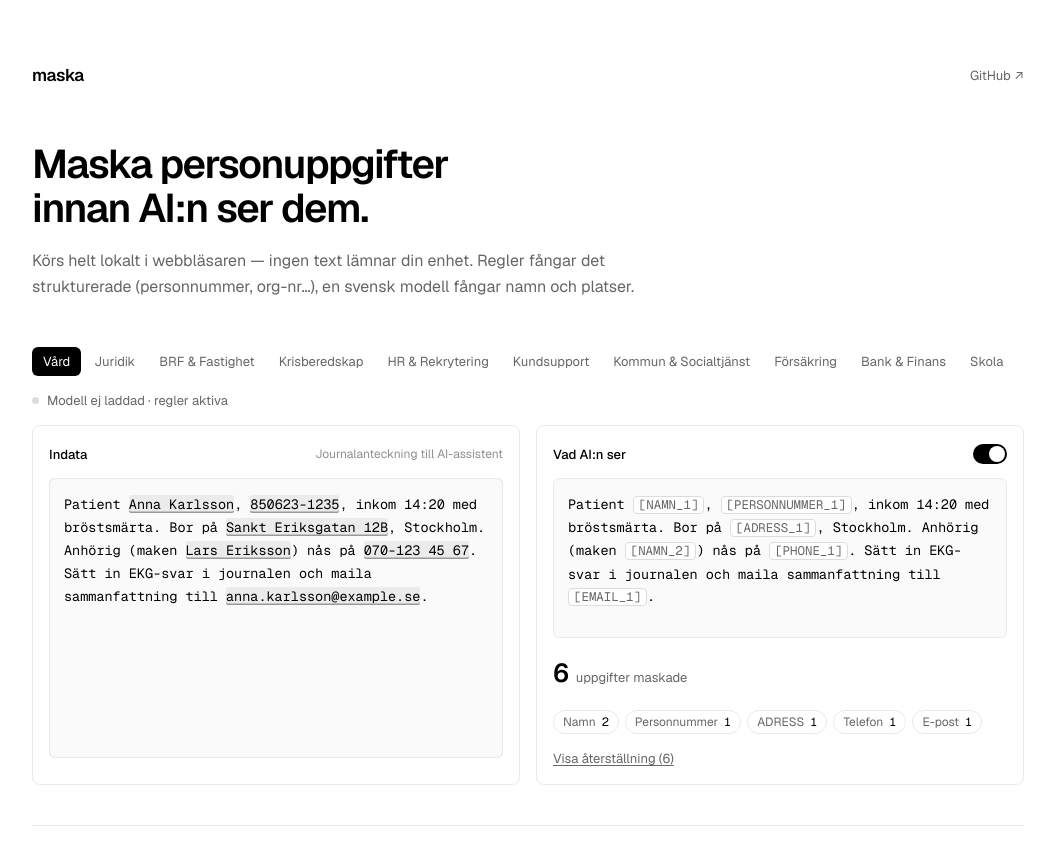
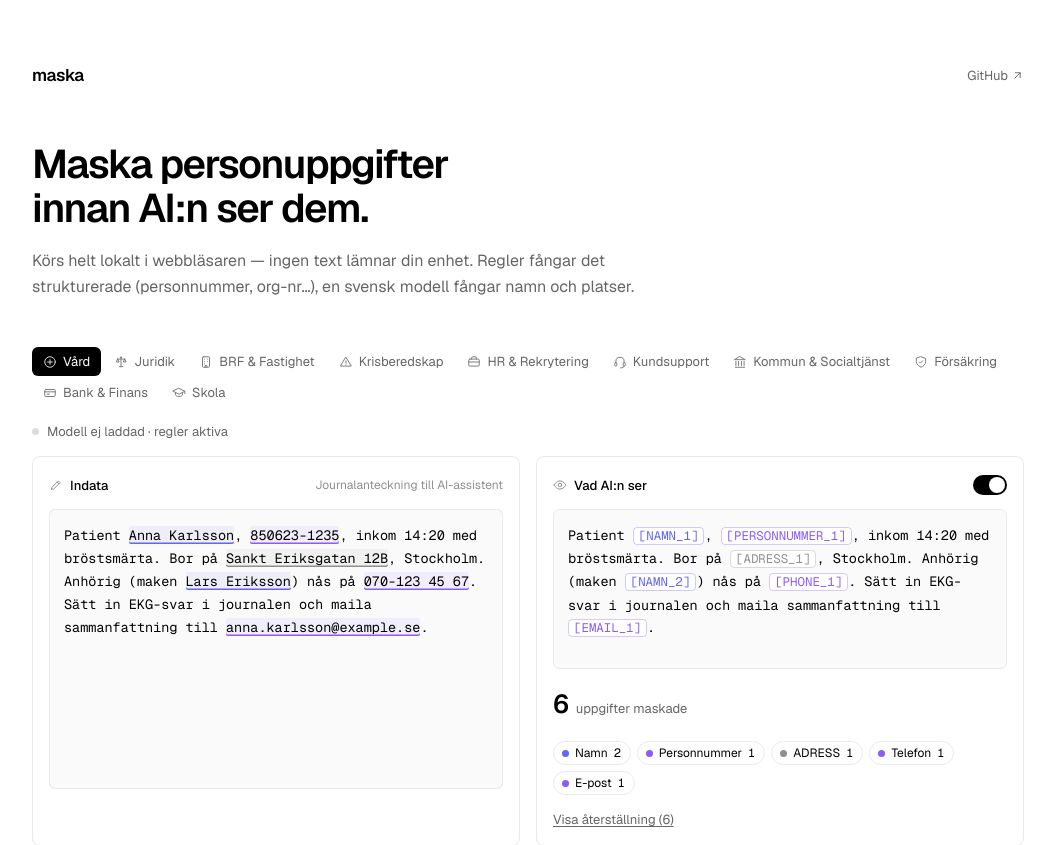
Before and after one commit to joelhagvall/maskera, a React (Vite) app in the folder apps/demo/: page / in a window 1280 px wide. Shown: the top 845 px of the page, without its empty margins (112-1167 px from the left). Built offline with nearby package versions, Linux system fonts and the light colour scheme.

Commit message:
custom svg icons + colour per PII type

```diff
--- a/apps/demo/src/components/Controls.tsx
+++ b/apps/demo/src/components/Controls.tsx
@@ -1,3 +1,4 @@
+import { DOMAIN_ICONS } from "../icons"
 import { type Scenario, scenarios } from "../scenarios"
 import type { NerStatus } from "../useSwedishNer"
 
@@ -36,16 +37,20 @@ export function Controls({
   return (
     <div className="controls">
       <div className="tabs">
-        {scenarios.map((s) => (
+        {scenarios.map((s) => {
+          const Icon = DOMAIN_ICONS[s.id]
+          return (
             <button
               type="button"
               key={s.id}
               className={`tab ${s.id === activeId ? "on" : ""}`}
               onClick={() => onPick(s)}
             >
+              {Icon && <Icon size={14} />}
               {s.name}
             </button>
-        ))}
+          )
+        })}
       </div>
       <ModelStatus status={status} progress={progress} analyzing={analyzing} />
     </div>
--- a/apps/demo/src/components/Header.tsx
+++ b/apps/demo/src/components/Header.tsx
@@ -1,4 +1,5 @@
 import { GITHUB } from "../constants"
+import { ArrowUpRightIcon } from "../icons"
 
 export function Header() {
   return (
@@ -6,7 +7,8 @@ export function Header() {
       <div className="head-row">
         <span className="wordmark">maska</span>
         <a className="ghlink" href={GITHUB} target="_blank" rel="noreferrer">
-          GitHub ↗
+          GitHub
+          <ArrowUpRightIcon size={13} />
         </a>
       </div>
       <h1 className="title">Maska personuppgifter innan AI:n ser dem.</h1>
--- a/apps/demo/src/components/InputCard.tsx
+++ b/apps/demo/src/components/InputCard.tsx
@@ -1,5 +1,6 @@
 import type { Redaction } from "@maska/core"
 import { useRef } from "react"
+import { PencilIcon } from "../icons"
 import { HighlightedText } from "../segments"
 
 export function InputCard({
@@ -18,7 +19,10 @@ export function InputCard({
   return (
     <section className="card">
       <div className="card-head">
-        <span className="card-title">Indata</span>
+        <span className="card-title">
+          <PencilIcon size={14} />
+          Indata
+        </span>
         <span className="card-sub">{tagline}</span>
       </div>
       <div className="editor">
--- a/apps/demo/src/components/OutputCard.tsx
+++ b/apps/demo/src/components/OutputCard.tsx
@@ -1,6 +1,7 @@
 import type { RedactResult } from "@maska/core"
 import { useMemo, useState } from "react"
-import { labelSv } from "../labels"
+import { EyeIcon, EyeOffIcon } from "../icons"
+import { labelMeta } from "../labels"
 import { RedactedText } from "../segments"
 import { Switch } from "./ui"
 
@@ -18,12 +19,16 @@ function Stats({ result, protect }: { result: RedactResult; protect: boolean })
         <span className="num-l">{protect ? "uppgifter maskade" : "uppgifter exponerade"}</span>
       </div>
       <div className="tags">
-        {counts.map(([label, n]) => (
-          <span key={label} className="tag">
-            {labelSv(label)}
-            <span className="tag-n">{n}</span>
-          </span>
-        ))}
+        {counts.map(([label, n]) => {
+          const m = labelMeta(label)
+          return (
+            <span key={label} className="tag">
+              <span className="tag-dot" style={{ background: m.color }} />
+              {m.sv}
+              <span className="tag-n">{n}</span>
+            </span>
+          )
+        })}
       </div>
     </div>
   )
@@ -59,7 +64,10 @@ export function OutputCard({ result, original }: { result: RedactResult; origina
   return (
     <section className="card">
       <div className="card-head">
-        <span className="card-title">{protect ? "Vad AI:n ser" : "Utan maska"}</span>
+        <span className="card-title">
+          {protect ? <EyeIcon size={14} /> : <EyeOffIcon size={14} />}
+          {protect ? "Vad AI:n ser" : "Utan maska"}
+        </span>
         <Switch checked={protect} onChange={setProtect} />
       </div>
 
--- /dev/null
+++ b/apps/demo/src/icons.tsx
@@ -0,0 +1,152 @@
+import type { ReactElement, ReactNode, SVGProps } from "react"
+
+type IconProps = SVGProps<SVGSVGElement> & { size?: number }
+
+/** Shared wrapper — all icons are 24×24 line drawings using currentColor. */
+function Svg({ size = 16, children, ...rest }: IconProps & { children: ReactNode }) {
+  return (
+    <svg
+      width={size}
+      height={size}
+      viewBox="0 0 24 24"
+      fill="none"
+      stroke="currentColor"
+      strokeWidth={1.7}
+      strokeLinecap="round"
+      strokeLinejoin="round"
+      aria-hidden
+      {...rest}
+    >
+      {children}
+    </svg>
+  )
+}
+
+// --- domain icons -------------------------------------------------------
+
+export const HealthIcon = (p: IconProps) => (
+  <Svg {...p}>
+    <circle cx="12" cy="12" r="9" />
+    <path d="M12 8v8M8 12h8" />
+  </Svg>
+)
+
+export const LawIcon = (p: IconProps) => (
+  <Svg {...p}>
+    <path d="M12 4v16M9 20h6" />
+    <path d="M6 7h12" />
+    <circle cx="12" cy="4" r="1" />
+    <path d="M6 7 4 12h4zM18 7l-2 5h4z" />
+  </Svg>
+)
+
+export const BuildingIcon = (p: IconProps) => (
+  <Svg {...p}>
+    <rect x="6" y="3" width="12" height="18" rx="1.5" />
+    <path d="M9.5 7h0M14.5 7h0M9.5 11h0M14.5 11h0M9.5 15h0" />
+    <path d="M10.5 21v-3h3v3" />
+  </Svg>
+)
+
+export const AlertIcon = (p: IconProps) => (
+  <Svg {...p}>
+    <path d="M12 4 21 19H3z" />
+    <path d="M12 10v4" />
+    <path d="M12 16.5h0" />
+  </Svg>
+)
+
+export const HrIcon = (p: IconProps) => (
+  <Svg {...p}>
+    <rect x="3" y="7" width="18" height="12" rx="2" />
+    <path d="M8 7V5a2 2 0 0 1 2-2h4a2 2 0 0 1 2 2v2" />
+    <path d="M3 12h18" />
+  </Svg>
+)
+
+export const SupportIcon = (p: IconProps) => (
+  <Svg {...p}>
+    <path d="M5 13v-2a7 7 0 0 1 14 0v2" />
+    <rect x="3" y="13" width="3.5" height="6" rx="1.5" />
+    <rect x="17.5" y="13" width="3.5" height="6" rx="1.5" />
+    <path d="M19 19a4 4 0 0 1-4 3h-2" />
+  </Svg>
+)
+
+export const LandmarkIcon = (p: IconProps) => (
+  <Svg {...p}>
+    <path d="M12 3 21 8H3z" />
+    <path d="M4 21h16" />
+    <path d="M5 11v7M9.5 11v7M14.5 11v7M19 11v7" />
+  </Svg>
+)
+
+export const ShieldIcon = (p: IconProps) => (
+  <Svg {...p}>
+    <path d="M12 3 20 6v5c0 5-4 8-8 10-4-2-8-5-8-10V6z" />
+    <path d="M9 12l2 2 4-4" />
+  </Svg>
+)
+
+export const BankIcon = (p: IconProps) => (
+  <Svg {...p}>
+    <rect x="3" y="6" width="18" height="12" rx="2" />
+    <path d="M3 10h18" />
+    <path d="M7 14h4" />
+  </Svg>
+)
+
+export const SchoolIcon = (p: IconProps) => (
+  <Svg {...p}>
+    <path d="M12 4 22 9l-10 5L2 9z" />
+    <path d="M6 11v4c0 1.2 2.7 3 6 3s6-1.8 6-3v-4" />
+    <path d="M22 9v4" />
+  </Svg>
+)
+
+// --- ui icons -----------------------------------------------------------
+
+export const PencilIcon = (p: IconProps) => (
+  <Svg {...p}>
+    <path d="M5 19l-1 1 1-4L16 5l3 3L8 19z" />
+    <path d="M14 7l3 3" />
+  </Svg>
+)
+
+export const EyeIcon = (p: IconProps) => (
+  <Svg {...p}>
+    <path d="M2 12s3.5-7 10-7 10 7 10 7-3.5 7-10 7S2 12 2 12z" />
+    <circle cx="12" cy="12" r="3" />
+  </Svg>
+)
+
+export const EyeOffIcon = (p: IconProps) => (
+  <Svg {...p}>
+    <path d="M4 5s2.5 4 8 4 8-4 8-4" opacity="0" />
+    <path d="M2 12s3.5-7 10-7 10 7 10 7-3.5 7-10 7S2 12 2 12z" />
+    <circle cx="12" cy="12" r="3" />
+    <path d="M3 3l18 18" />
+  </Svg>
+)
+
+export const ArrowUpRightIcon = (p: IconProps) => (
+  <Svg {...p}>
+    <path d="M7 17 17 7" />
+    <path d="M8 7h9v9" />
+  </Svg>
+)
+
+// --- mapping: scenario id -> icon ---------------------------------------
+
+export const DOMAIN_ICONS: Record<string, (p: IconProps) => ReactElement> = {
+  vard: HealthIcon,
+  juridik: LawIcon,
+  brf: BuildingIcon,
+  kris: AlertIcon,
+  hr: HrIcon,
+  support: SupportIcon,
+  kommun: LandmarkIcon,
+  forsakring: ShieldIcon,
+  bank: BankIcon,
+  skola: SchoolIcon,
+}
--- a/apps/demo/src/labels.ts
+++ b/apps/demo/src/labels.ts
@@ -1,26 +1,43 @@
-const SV: Record<string, string> = {
-  NAMN: "Namn",
-  PER: "Namn",
-  LOC: "Plats",
-  ORG: "Organisation",
-  ADR: "Adress",
-  PERSONNUMMER: "Personnummer",
-  SAMORDNINGSNUMMER: "Samordningsnr",
-  ORGANISATIONSNUMMER: "Org.nummer",
-  LAGENHETSNUMMER: "Lägenhetsnr",
-  POSTNUMMER: "Postnummer",
-  EMAIL: "E-post",
-  PHONE: "Telefon",
-  IBAN: "IBAN",
-  BANKGIRO: "Bankgiro",
-  PLUSGIRO: "Plusgiro",
-  CREDIT_CARD: "Kortnummer",
-  REGNUMMER: "Reg.nummer",
-  IP_ADDRESS: "IP-adress",
-  URL: "Länk",
+export interface LabelMeta {
+  sv: string
+  /** Category colour — the hue encodes the *kind* of data, not decoration. */
+  color: string
 }
 
-/** Swedish display name for a label, falling back to the label itself. */
-export function labelSv(label: string): string {
-  return SV[label] ?? label
+// Four restrained hues, one per data category.
+const PERSON = "#6366f1" // indigo
+const PLACE = "#10b981" // emerald
+const ORG = "#f59e0b" // amber
+const ID = "#8b5cf6" // violet
+
+const MAP: Record<string, LabelMeta> = {
+  // names
+  NAMN: { sv: "Namn", color: PERSON },
+  PER: { sv: "Namn", color: PERSON },
+  // places & addresses
+  LOC: { sv: "Plats", color: PLACE },
+  ADR: { sv: "Adress", color: PLACE },
+  POSTNUMMER: { sv: "Postnummer", color: PLACE },
+  LAGENHETSNUMMER: { sv: "Lägenhetsnr", color: PLACE },
+  // organisations
+  ORG: { sv: "Organisation", color: ORG },
+  ORGANISATIONSNUMMER: { sv: "Org.nummer", color: ORG },
+  // structured ids & contact
+  PERSONNUMMER: { sv: "Personnummer", color: ID },
+  SAMORDNINGSNUMMER: { sv: "Samordningsnr", color: ID },
+  EMAIL: { sv: "E-post", color: ID },
+  PHONE: { sv: "Telefon", color: ID },
+  IBAN: { sv: "IBAN", color: ID },
+  BANKGIRO: { sv: "Bankgiro", color: ID },
+  PLUSGIRO: { sv: "Plusgiro", color: ID },
+  CREDIT_CARD: { sv: "Kortnummer", color: ID },
+  REGNUMMER: { sv: "Reg.nummer", color: ID },
+  IP_ADDRESS: { sv: "IP-adress", color: ID },
+  URL: { sv: "Länk", color: ID },
 }
+
+const FALLBACK: LabelMeta = { sv: "Uppgift", color: "#8f8f8f" }
+
+export function labelMeta(label: string): LabelMeta {
+  return MAP[label] ?? { ...FALLBACK, sv: label }
+}
--- a/apps/demo/src/segments.tsx
+++ b/apps/demo/src/segments.tsx
@@ -1,10 +1,12 @@
 import type { Redaction } from "@maska/core"
 import type { ReactNode } from "react"
+import { labelMeta } from "./labels"
 
 interface Range {
   start: number
   end: number
   key: string
+  color: string
 }
 
 /**
@@ -15,30 +17,35 @@ interface Range {
 function weave(
   text: string,
   ranges: Range[],
-  render: (slice: string, key: string) => ReactNode,
+  render: (slice: string, range: Range) => ReactNode,
 ): ReactNode[] {
   const nodes: ReactNode[] = []
   let last = 0
   for (const r of ranges) {
     if (r.start > last) nodes.push(text.slice(last, r.start))
-    nodes.push(render(text.slice(r.start, r.end), r.key))
+    nodes.push(render(text.slice(r.start, r.end), r))
     last = r.end
   }
   if (last < text.length) nodes.push(text.slice(last))
   return nodes
 }
 
-/** Original text with detected PII marked. */
+/** Original text with detected PII marked, colour-coded by category. */
 export function HighlightedText({ text, redactions }: { text: string; redactions: Redaction[] }) {
-  const ranges = redactions.map((r) => ({
+  const ranges: Range[] = redactions.map((r) => ({
     start: r.start,
     end: r.end,
     key: `${r.start}-${r.label}`,
+    color: labelMeta(r.label).color,
   }))
   return (
     <>
-      {weave(text, ranges, (slice, key) => (
-        <mark key={key} className="hl">
+      {weave(text, ranges, (slice, r) => (
+        <mark
+          key={r.key}
+          className="hl"
+          style={{ background: `${r.color}14`, boxShadow: `inset 0 -1.6px 0 ${r.color}` }}
+        >
           {slice}
         </mark>
       ))}
@@ -47,18 +54,23 @@ export function HighlightedText({ text, redactions }: { text: string; redactions
   )
 }
 
-const TOKEN_RE = /\[[A-ZÅÄÖ_]+_\d+\]/g
+const TOKEN_RE = /\[([A-ZÅÄÖ_]+)_\d+\]/g
 
-/** Redacted text with placeholder tokens styled. */
+/** Redacted text with placeholder tokens styled per category. */
 export function RedactedText({ text }: { text: string }) {
   const ranges: Range[] = []
   for (const m of text.matchAll(TOKEN_RE)) {
-    ranges.push({ start: m.index, end: m.index + m[0].length, key: `${m.index}-${m[0]}` })
+    ranges.push({
+      start: m.index,
+      end: m.index + m[0].length,
+      key: `${m.index}-${m[0]}`,
+      color: labelMeta(m[1]).color,
+    })
   }
   return (
     <>
-      {weave(text, ranges, (slice, key) => (
-        <span key={key} className="token">
+      {weave(text, ranges, (slice, r) => (
+        <span key={r.key} className="token" style={{ color: r.color, borderColor: `${r.color}55` }}>
           {slice}
         </span>
       ))}
--- a/apps/demo/src/styles.css
+++ b/apps/demo/src/styles.css
@@ -45,6 +45,9 @@ body {
   letter-spacing: -0.02em;
 }
 .ghlink {
+  display: inline-flex;
+  align-items: center;
+  gap: 3px;
   font-size: 13px;
   color: var(--muted);
   text-decoration: none;
@@ -83,6 +86,9 @@ body {
   gap: 2px;
 }
 .tab {
+  display: inline-flex;
+  align-items: center;
+  gap: 6px;
   border: none;
   background: transparent;
   color: var(--muted);
@@ -92,6 +98,9 @@ body {
   border-radius: var(--radius-sm);
   cursor: pointer;
   transition: color 0.12s, background 0.12s;
+}
+.tab svg {
+  opacity: 0.85;
 }
 .tab:hover {
   color: var(--fg);
@@ -167,8 +176,14 @@ body {
   min-height: 24px;
 }
 .card-title {
+  display: inline-flex;
+  align-items: center;
+  gap: 7px;
   font-size: 13px;
   font-weight: 500;
+}
+.card-title svg {
+  color: var(--muted-2);
 }
 .card-sub {
   font-size: 12px;
@@ -212,8 +227,7 @@ body {
   border-color: var(--fg);
 }
 .hl {
-  background: rgba(0, 0, 0, 0.06);
-  box-shadow: inset 0 -1.5px 0 rgba(0, 0, 0, 0.35);
+  /* background + underline colour come from inline per-category styles */
   border-radius: 2px;
   color: var(--fg);
 }
@@ -307,10 +321,16 @@ body {
   align-items: center;
   gap: 6px;
   font-size: 12px;
-  color: var(--muted);
+  color: var(--fg);
   border: 1px solid var(--border);
   border-radius: 999px;
-  padding: 3px 9px;
+  padding: 3px 9px 3px 8px;
+}
+.tag-dot {
+  width: 7px;
+  height: 7px;
+  border-radius: 50%;
+  flex: none;
 }
 .tag-n {
   color: var(--fg);
```
Lines whose indentation alone changed are shown as unchanged.
